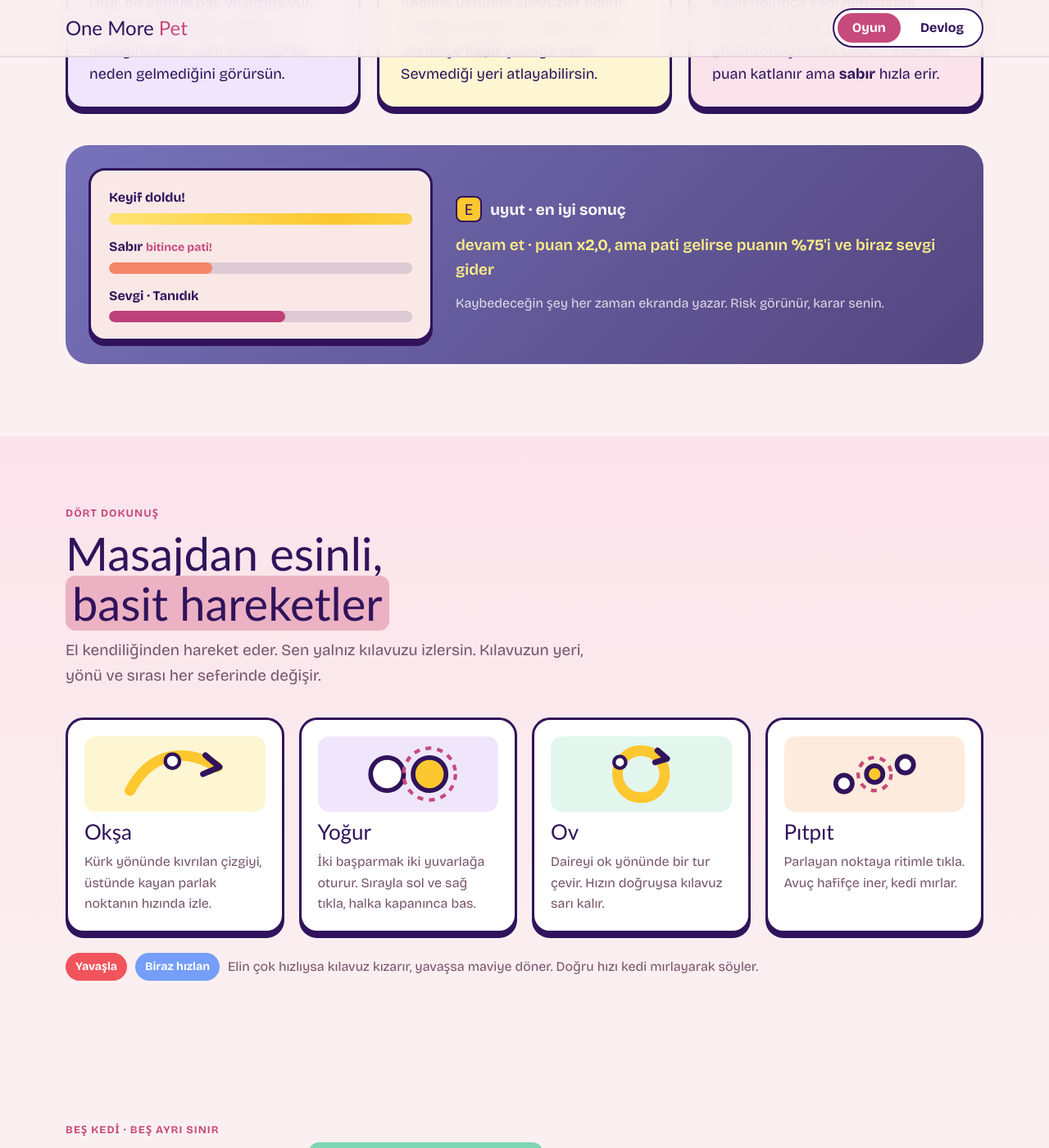
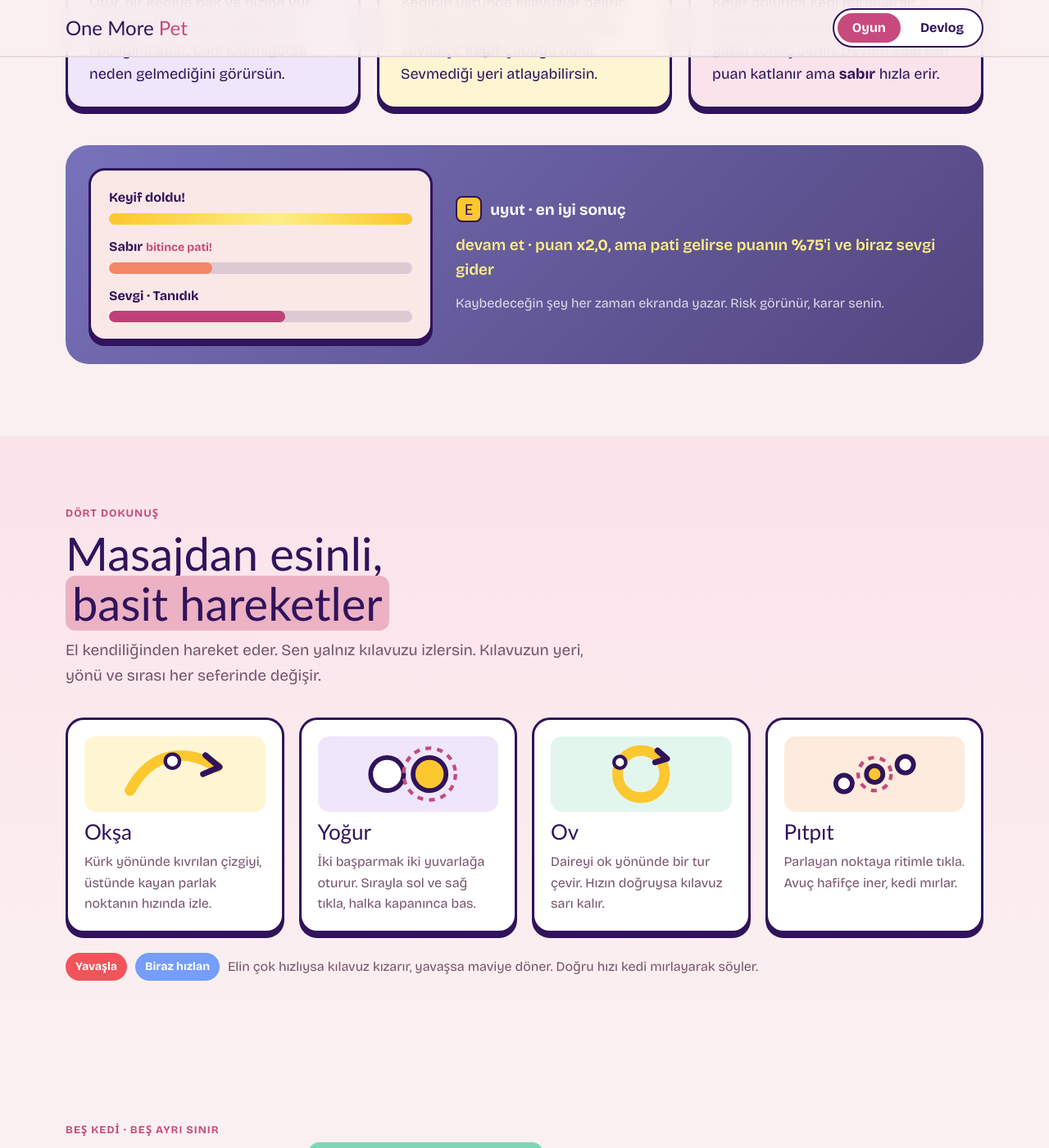
Before and after one commit to Lykiars/one-more-pet, a Jekyll site: the page built from index.html, in a window 1280 px wide and 1400 px high, scrolled down 1218 px. Shown: the whole window at 82% size. Built offline with Jekyll 4.4.1, drawn with Linux system fonts in a browser that asks for light colours; some web fonts are replaced.

Commit message:
Static joy bar highlight; section anchors clear the sticky header
Co-Authored-By: Claude Opus 5.5 <noreply@anthropic.com>

```diff
--- a/assets/site.css
+++ b/assets/site.css
@@ -52,6 +52,7 @@
 [hidden] { display: none !important; }
 img { max-width: 100%; height: auto; display: block; }
 html { scroll-behavior: smooth; }
+section[id] { scroll-margin-top: 76px; }
 body {
   margin: 0;
   background: var(--cream);
@@ -213,10 +214,9 @@ p { margin: 0; }
 .hud-label em { font-style: normal; color: var(--raspberry); font-size: 14px; }
 .bar { display: block; height: 14px; border-radius: 999px; background: color-mix(in srgb, var(--plum) 14%, transparent); overflow: hidden; }
 .fill { display: block; height: 100%; width: var(--v); border-radius: 999px; }
-.fill-joy { background: linear-gradient(90deg, var(--gold), var(--lemon-soft), var(--gold)); background-size: 200% 100%; animation: shimmer 2.4s linear infinite; }
+.fill-joy { background: linear-gradient(90deg, var(--gold), var(--lemon-soft) 55%, var(--gold)); }
 .fill-calm { background: var(--coral); }
 .fill-love { background: var(--fuchsia); }
-@keyframes shimmer { to { background-position: -200% 0; } }
 .hud-note { display: grid; gap: 12px; }
 .hud-choice { font-size: 19px; font-weight: 700; }
 .hud-risk { color: var(--lemon-soft); font-weight: 600; }
```
